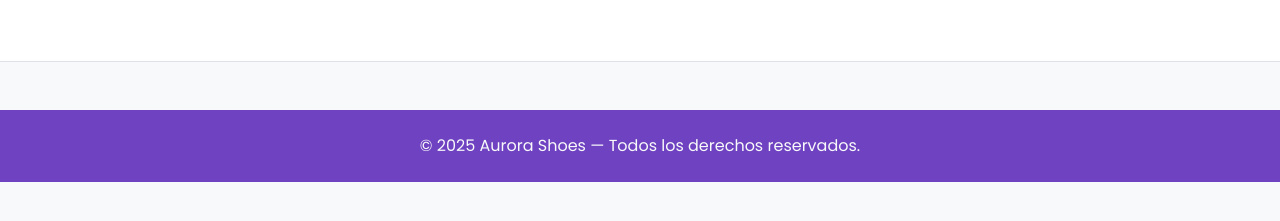
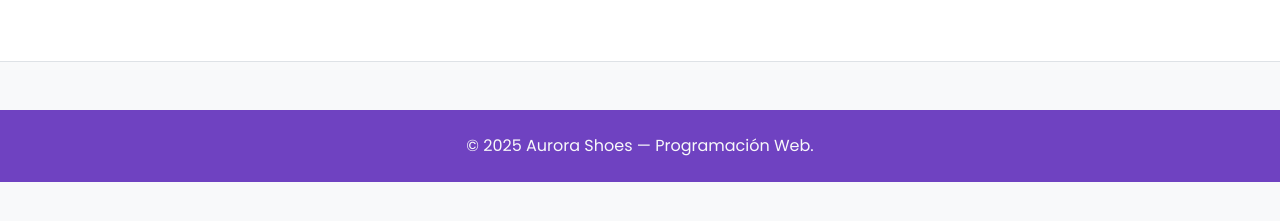
Before and after one commit to rebeca07-pedrozo/Zapater-a-App, a website: page public/index.html in a window 1280 px wide. Shown: the part 205-426 px from the top of the page. Drawn offline with nearby package versions, Linux system fonts and the light colour scheme; no server answers.

Commit message:
Cambio de front

```diff
--- a/public/index.html
+++ b/public/index.html
@@ -55,7 +55,7 @@
 
   <footer class="py-4 text-light text-center">
     <div class="container">
-      <p class="mb-0">&copy; <span id="year"></span> Aurora Shoes — Todos los derechos reservados.</p>
+      <p class="mb-0">&copy; <span id="year"></span> Aurora Shoes — Programación Web.</p>
     </div>
   </footer>
 
```
Also changed, not shown: public/img/logo.png (added).
